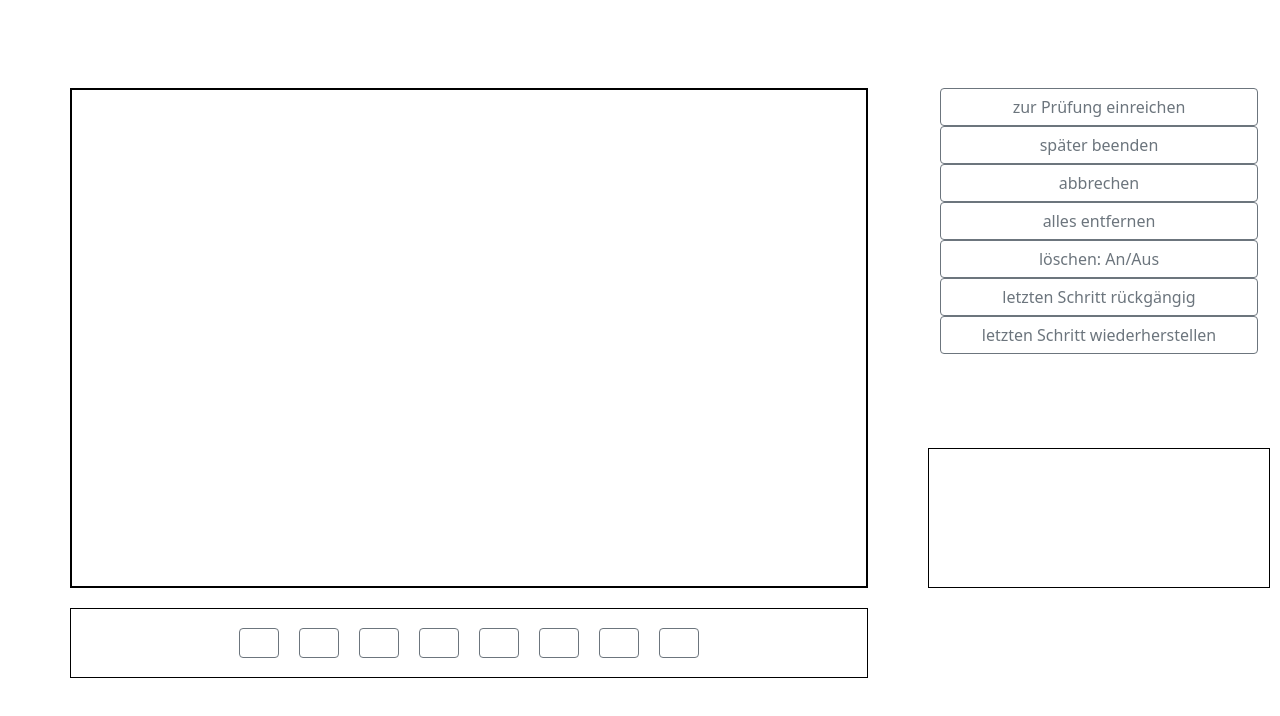
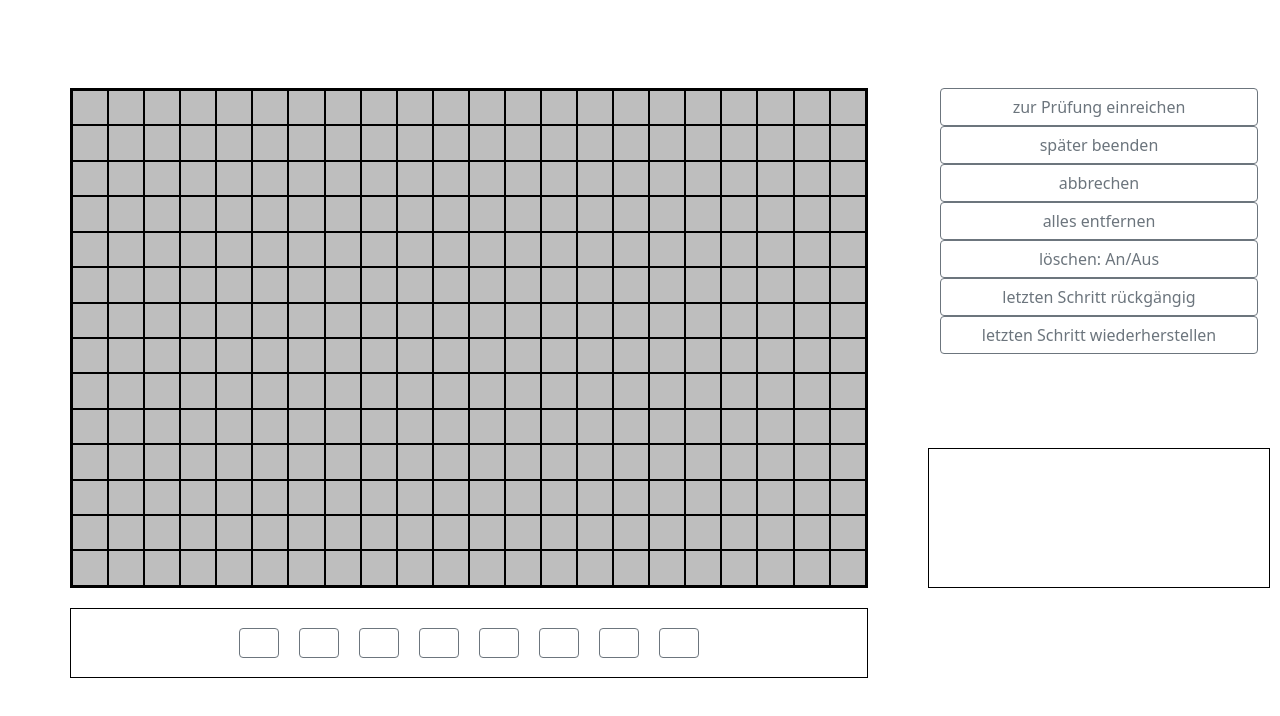
Before and after one commit to ollllliver/RheinMain-Adventure-Frontend, a Vue app: page /editor in a window 1280 px wide. Shown: the top 716 px of the page. Built offline with nearby package versions, Linux system fonts and the light colour scheme.

Commit message:
(#89 + #91) Grid  hinzugefügt + Command Pattern

```diff
--- /dev/null
+++ b/src/commands/Command.ts
@@ -0,0 +1,55 @@
+import { ICommand } from "./CommandManager";
+import Demo from "@/components/Demo.vue";
+
+/*
+ * Jeder Befehl bekommt seine eigene Klasse und implementiert das ICommand Interface
+ */
+
+/**
+ * Nur zu Testzwecken und als Beispiel
+ */
+export class ConcreteCommandTest implements ICommand{
+    private _state: {x:number };
+
+    constructor(state: {x:number }){
+        this._state = state;
+    }
+
+    execute = () => {
+        this._state.x += 1;
+    }
+
+    undo = () => {
+        this._state.x -= 1;
+    }
+
+    describe = () => {
+        return "Plus-1-Befehl"
+    }
+
+}
+
+/**
+ * Nur zu Testzwecken und als Beispiel
+ */
+export class ConcreteMultiply implements ICommand{
+    private _state: {x:number };
+    private _produkt: number  ;
+
+    constructor(state: {x:number},produkt: number){
+        this._state = state;
+        this._produkt = produkt;
+    }
+
+    execute = () => {
+        this._state.x *= this._produkt;
+    }
+
+    undo = () => {
+        this._state.x /= this._produkt;
+    }
+
+    describe = () => {
+        return "Multipliziere-" +this._produkt+ "-Befehl";
+    }
+}
--- /dev/null
+++ b/src/commands/CommandManager.ts
@@ -0,0 +1,100 @@
+/**
+ * Das Command interface deklariert eine Methode für das Ausführen eines Befehls (Command)
+ */
+ interface ICommand {
+    execute(): any; //Befehl ausführen
+    undo(): any; //Befehl rückgängig machen
+    describe(): string;
+}
+
+/**
+ * Die Command-Historie als Stack.
+ * Invoker
+ */
+class CommandStack{
+    private stack: ICommand[] = [];
+    private static commandstack: CommandStack;
+    private index = 0;
+
+   //constructor(){}
+
+
+
+    public static getInstance() {
+        if(!this.commandstack){
+            this.commandstack = new CommandStack();
+        }
+        return this.commandstack;
+    }
+
+
+    /**
+     * Befehl auf den Stack legen
+     */
+    push = (cmd: ICommand) => {
+        if( this.index<this.stack.length ){
+            /*
+             * Wenn neuer Befehl hinzugefügt wird und man sich nicht am Ende der Liste befindet,
+             * werden die restlichen Befehle in der Liste gelöscht.
+             * Die Historie geht ab diesem Punkt, also wieder neu weiter.
+             * Kann man vielleicht auch eleganter lösen, idk
+             */
+            do { this.stack.pop() } while (this.index<this.stack.length);
+        }
+        this.stack.push(cmd)
+        this.index++;
+        console.log(cmd.describe() + " auf Stack gelegt.");
+    }
+
+    /**
+     * Rückgängig machen des zuletzt hinzugefügten Befehls
+     */
+    undo = () => {
+        if ( this.index > 0 ){
+            this.index--;
+            const cmd: ICommand = this.stack[this.index];
+            cmd.undo();
+            console.log(cmd.describe() + " rückgängig gemacht.");
+        } else {
+            //vielleicht Exception werfen
+            console.log("Hier gibts nichts rückgängig zu machen  ¯\\_(ツ)_/¯");
+        }
+    }
+
+    /**
+     * Wiederholen des zuletzt rückgängig gemachten Befehls
+     */
+    redo = () => {
+        if (this.index < this.stack.length) {
+            const cmd: ICommand = this.stack[this.index];
+            cmd.execute();
+            this.index++;
+        } else {
+            console.log("Nichts zu wiederholen  ¯\\_(ツ)_/¯");
+        }
+    }
+
+
+    /**
+     * Führt mitgegebenen Befehl aus und legt ihn auf den Stack
+     * @param command auszuführender Befehl
+     */
+    execAndPush = (cmd: ICommand) => {
+        cmd.execute();
+        this.push(cmd);
+    }
+
+    /**
+     * @returns Liste der Befehle im Stack liegen
+     */
+     toString = () => {
+        let res = "Command Stack:\n"
+        this.stack.forEach(cmd => {
+            res += "\t" + cmd.describe() + "\n";
+        });
+        return res;
+    }
+
+}
+
+export {ICommand, CommandStack}
--- a/src/components/EditorKomponente/Aktionstasten.vue
+++ b/src/components/EditorKomponente/Aktionstasten.vue
@@ -1,6 +1,6 @@
 <template>
     <div>
-        <button class="btn btn-outline-secondary" >
+        <button class="btn btn-outline-secondary" @click="doSomething()">
             zur Prüfung einreichen
         </button>
         <button class="btn btn-outline-secondary" >
@@ -15,10 +15,10 @@
         <button class="btn btn-outline-secondary" >
             löschen: An/Aus
         </button>
-        <button class="btn btn-outline-secondary" >
+        <button class="btn btn-outline-secondary" @click="undo()">
             letzten Schritt rückgängig
         </button>
-        <button class="btn btn-outline-secondary" >
+        <button class="btn btn-outline-secondary" @clock="redo()">
             letzten Schritt wiederherstellen
         </button>
     </div>
@@ -26,9 +26,32 @@
 
 <script lang="ts">
 import { defineComponent } from 'vue'
+import {CommandStack} from '../../commands/CommandManager'
+import {ConcreteCommandTest} from '../../commands/Command'
 
 export default defineComponent({
-    name: "Aktionstasten"
+    name: "Aktionstasten",
+    methods: {
+        doSomething() {
+            CommandStack.getInstance().execAndPush(new ConcreteCommandTest(this.wand))
+
+            console.log(CommandStack.getInstance().toString())
+        },
+        undo() {
+            CommandStack.getInstance().undo();
+            console.log(CommandStack.getInstance().toString())
+        },
+        redo() {
+            CommandStack.getInstance().redo();
+            console.log(CommandStack.getInstance().toString())
+        }
+    },
+    setup() {
+        return {
+            wand: {x:0}
+        }
+    }
+
 })
 </script>
 
--- a/src/components/EditorKomponente/EditorFenster.vue
+++ b/src/components/EditorKomponente/EditorFenster.vue
@@ -1,19 +1,25 @@
 <template>
     <div class="drop-zone" @drop="onDrop($event)" @dragenter.prevent @dragover.prevent>
-        <div v-for="item in elemente" :key="item.id" draggable="false">
-            {{item.id}}
+        <div v-for="row in liste" :key="row.value" class="reihe">
+            <div v-for ="col in row" :key="col" v-bind="col.id" class="element" v-on:click="wegPunkt">
+
+            </div>
         </div>
     </div>
 </template>
 
 <script lang="ts">
-import { defineComponent, onUpdated, ref } from 'vue'
+import { defineComponent, onMounted, onUpdated, ref } from 'vue'
+import {Karte} from './Karte'
 
 export default defineComponent({
     name: "Editorfenster",
 
     setup() {
         let elemente : any = ref([])
+        const karte = new Karte();
+        const liste = karte.liste
+
 
         const onDrop = (event: any) => {
             const itemID = event.dataTransfer.getData('itemID')
@@ -23,8 +29,19 @@ export default defineComponent({
         onUpdated(() => {
             console.log(elemente.value)
         })
+        onMounted(() => {
+            console.log(liste)
+        })
+
+        const wegPunkt = (event: any) => {
+            console.log('weg', event.target.__vnode.key.x, event.target.__vnode.key.y)
+            event.target.style = "background-color: rgba(155, 70, 14, 1);"
+            karte.setElement(event.target.__vnode.key.x, event.target.__vnode.key.y, 1)
+            console.log(liste)
+        }
+
         return {
-            elemente, onDrop
+            elemente, onDrop, liste, wegPunkt
         }
     },
 })
@@ -34,7 +51,31 @@ export default defineComponent({
     html, body {
         height: 100%;
     }
+
     .drop-zone {
         height: 100%;
+        width: 100%;
+        position: absolute;
+        right: 0;
+        top: 0;
+        height: 100%;
+        width: 100%;
+        margin: 0;
     }
+    .reihe {
+        width:100%;
+        height: auto;
+        float: left;
+        box-sizing: border-box;
+
+    }
+    .element {
+        float: left;
+        box-sizing: border-box;
+        width: 36.09px;
+        height: 35.428px;
+        border: 1px solid black;
+        background-color: rgba(92, 92, 92, 0.397);
+    }
+
 </style>
--- /dev/null
+++ b/src/components/EditorKomponente/Karte.ts
@@ -0,0 +1,20 @@
+export class Karte {
+    private _liste: any[][];
+
+    constructor() {
+        this._liste = [];
+
+        for(let i = 0; i < 14; i++) {
+            this._liste[i] = [];
+            for(let j = 0; j< 22; j++) {
+                this._liste[i][j] = {x:i, y:j, e:0};
+            }
+        }
+    }
+    public get liste() {
+        return this._liste
+    }
+    public setElement(positionX: number, positionY: number, element: number) {
+        this._liste[positionX][positionY] = {x: positionX, y: positionY, e: element}
+    }
+}
--- a/src/views/Editor.vue
+++ b/src/views/Editor.vue
@@ -48,7 +48,6 @@ import { defineComponent, onMounted } from 'vue';
 import Aktionstasten from '../components/EditorKomponente/Aktionstasten.vue'
 import Bausteine from '../components/EditorKomponente/Bausteine.vue'
 import Editorfenster from '../components/EditorKomponente/EditorFenster.vue'
-
 export default defineComponent({
   name: 'Editor',
   components: { Aktionstasten, Bausteine, Editorfenster }
@@ -66,7 +65,11 @@ export default defineComponent({
   }
   #karte {
     height: 500px;
+    width: 800px;
     border: 2px black solid;
+    overflow: hidden;
+    position: relative;
+    width: 100%;
   }
 
   #aktionstasten {
```
